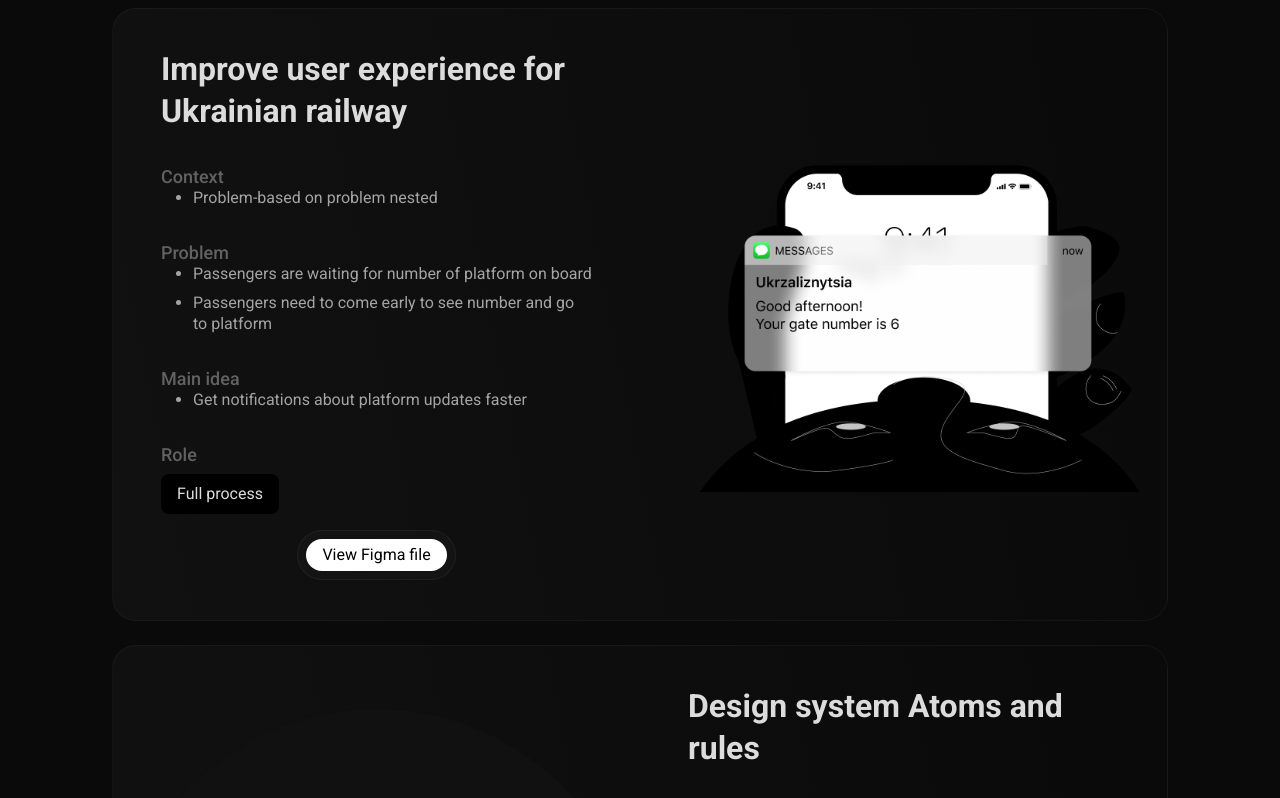
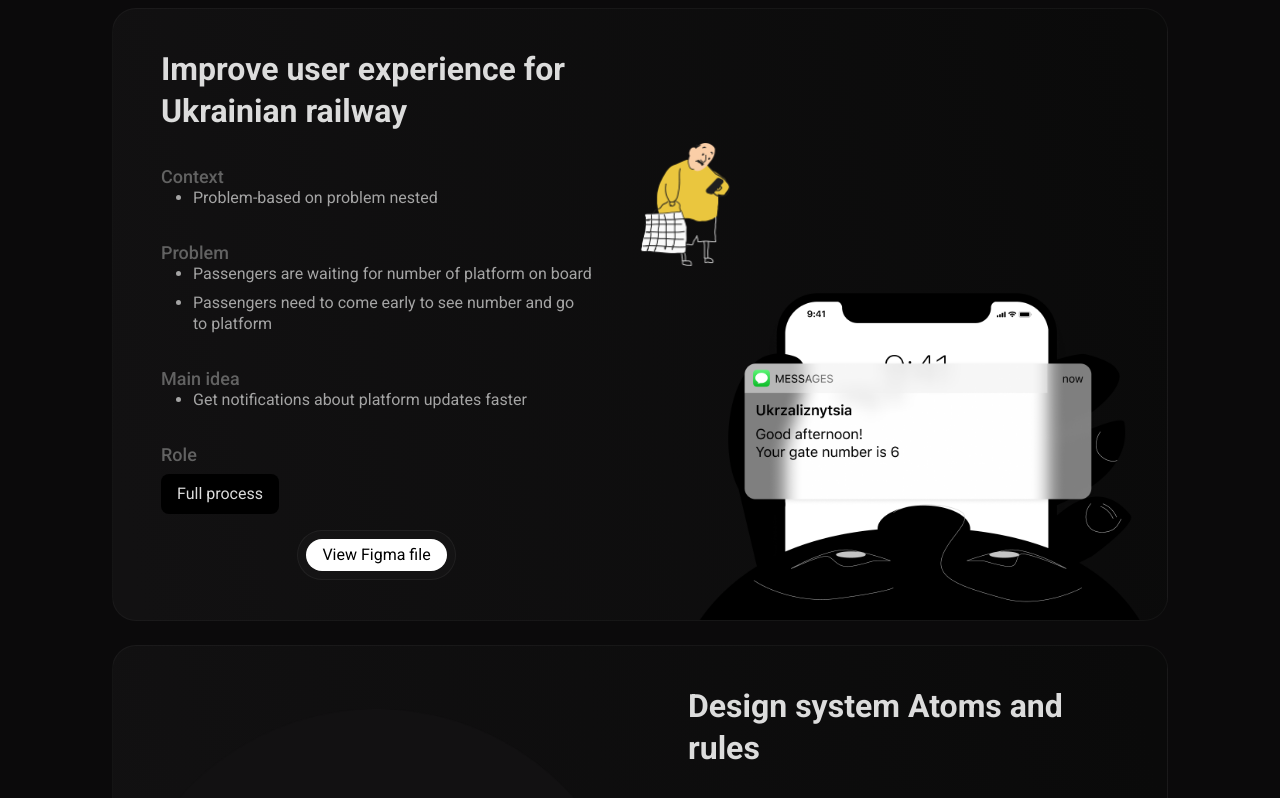
Before and after one commit to MaksymKonoplinskyi/lisa, an Astro site: page / in a window 1280 px wide. Shown: the part 1880-2678 px from the top of the page. Built offline with nearby package versions, Linux system fonts and the light colour scheme; Astro itself is replaced by a stand-in of ours.

Commit message:
yellow man

```diff
--- a/src/pages/index.astro
+++ b/src/pages/index.astro
@@ -88,7 +88,12 @@
       </section>
 
       <section class='custom-section'>
-        <div class='img-blok'>
+        <div class='img-blok mt-auto flex-col'>
+          <img
+            src='/3_1.png'
+            alt='Improve Experience'
+            class='max-w-[98px] mr-auto'
+          />
           <img src='/3.png' alt='Improve Experience' class='' />
         </div>
         <div class='text-blok'>
@@ -255,7 +260,7 @@
         @apply w-full md:w-1/2 flex justify-center items-center;
       }
       footer {
-        background-image: url('/f.svg');
+        background-image: url('/bg-footer.svg');
         background-size: cover;
         background-position: center;
         background-repeat: no-repeat;
```
Also changed, not shown: public/3_1.png (added), public/bg-footer.svg (added), public/f.svg (deleted).
